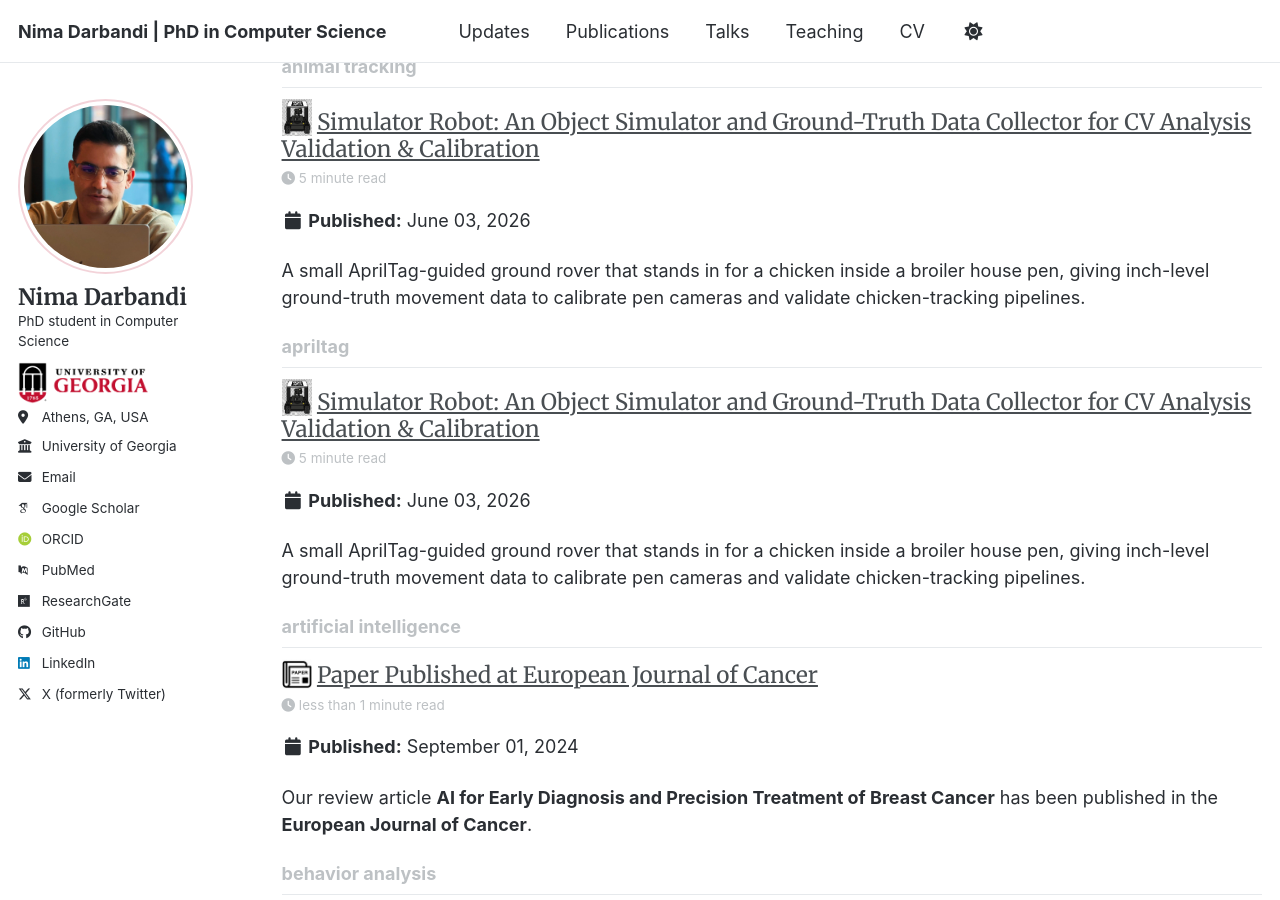
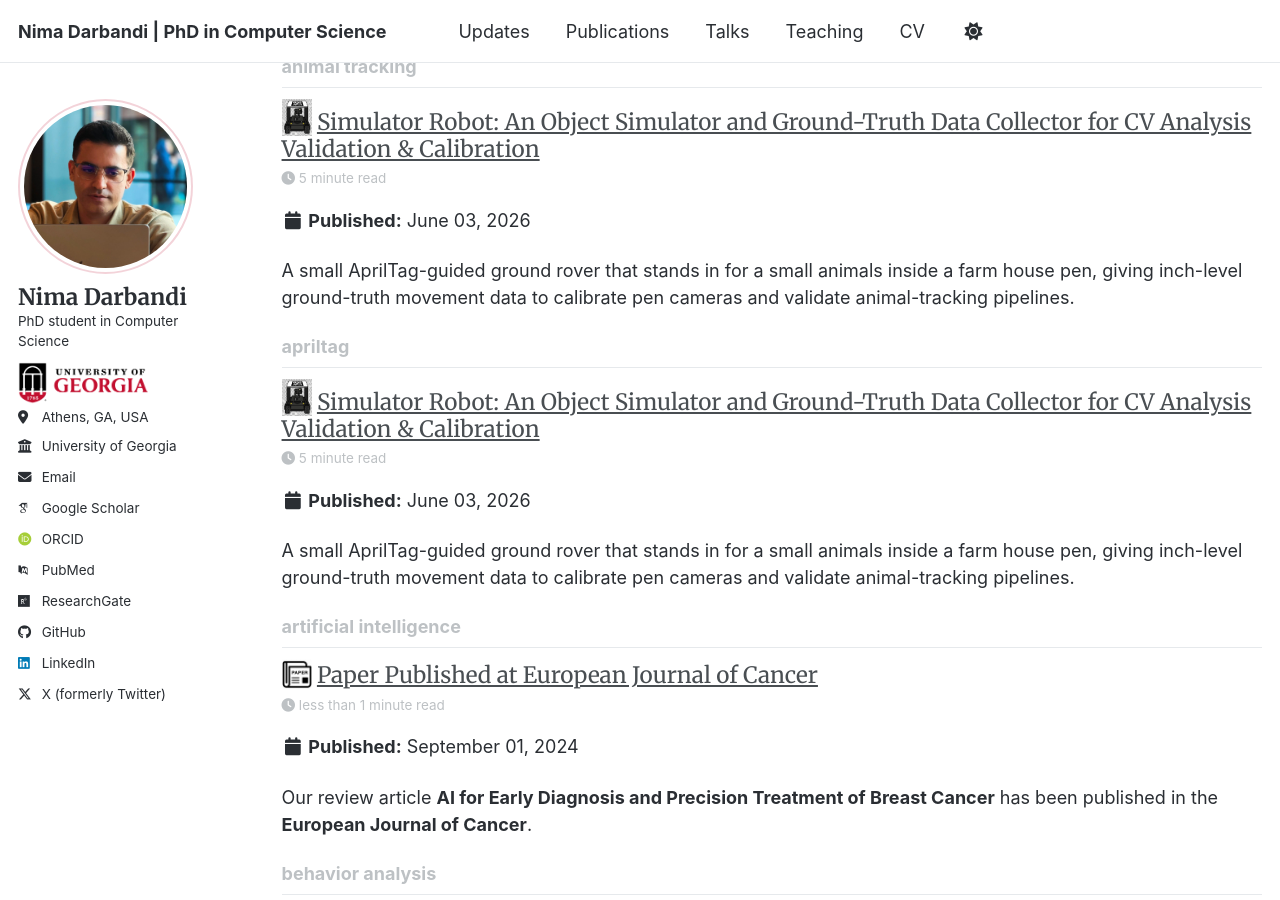
Before and after one commit to nimadarbandi/nimadarbandi.github.io, a Jekyll site: the page built from _pages/tag-archive.html, in a window 1280 px wide and 900 px high, scrolled down 1317 px. Built offline with Jekyll 4.4.1, drawn with Linux system fonts in a browser that asks for light colours; some web fonts are replaced; a script bundle is joined from its source files by our own code; library files that are not in the unit come from our copies; some of the changed text lies outside the part shown.

Commit message:
updated post

```diff
--- a/_posts/2026-06-03-poultry-house-rover-apriltag-navigation.md
+++ b/_posts/2026-06-03-poultry-house-rover-apriltag-navigation.md
@@ -18,11 +18,11 @@
 post_icon: /images/Rover.png
 post_icon_width: 30
 social_image: /images/poultry-rover-camera-gimbal-front.jpeg
-excerpt: "A small AprilTag-guided ground rover that stands in for a chicken inside a broiler house pen, giving inch-level ground-truth movement data to calibrate pen cameras and validate chicken-tracking pipelines."
+excerpt: "A small AprilTag-guided ground rover that stands in for a small animals inside a farm house pen, giving inch-level ground-truth movement data to calibrate pen cameras and validate animal-tracking pipelines."
 ---
 You can't ask a animals to walk a known path at a known speed so that a tracking camera can be checked against it. A **rover can**. I built the **Simulator Rover Robot** as a controllable stand-in for animal inside a farm house: it drives itself around the floor using printed AprilTag landmarks bolted to the walls, and because it always knows its own position in real-world inches, every trip it makes is a ground-truth trajectory. That trajectory is exactly what's needed to calibrate pen cameras and standardize how a computer-vision pipeline tracks objects' movements in the same space.
 
-<video controls muted loop playsinline style="display:block; width:100%; max-width:920px; height:auto; margin:1rem auto; border-radius:12px;">
+<video controls autoplay muted loop playsinline style="display:block; width:100%; max-width:920px; height:auto; margin:1rem auto; border-radius:12px;">
   <source src="/videos/poultry-rover-dashboard.mp4" type="video/mp4" />
   Your browser does not support the video tag.
 </video>
@@ -74,13 +74,13 @@
 
 ## The laptop dashboard: calibration and data analysis
 
-This is the part shown in the video above. The dashboard isn't just a remote control — it's where a run gets turned into usable calibration data. It polls the rover for live telemetry while driving, then rolls a full run into a trip report: distance traveled, average and peak speed, total turn, and elapsed time, alongside seven synced kinematics charts.
+This is the part shown in the video above. The dashboard isn't just a remote control — it's where a run gets turned into usable calibration data. The most useful output for calibration work is the dwell-time heatmap: the logged path is resampled and accumulated onto the pen floor plan, smoothed, and rendered on a blue-to-red scale so the spots where the rover lingered — corners, turnarounds, feeder/drinker lines — pop out visually against the tag landmarks.
+
+<img src="/images/poultry-rover-dwell-heatmap.jpg" alt="Dwell-time heatmap of a logged run over the pen floor plan, with numbered AprilTag landmarks around the perimeter" style="display:block; width:100%; max-width:920px; height:auto; margin:1.25rem auto; border-radius:12px; border:1px solid rgba(20,40,60,0.12); box-shadow:0 14px 32px rgba(15,23,42,0.14);" />
+
+It also polls the rover for live telemetry while driving, then rolls a full run into a trip report: distance traveled, average and peak speed, total turn, and elapsed time, alongside seven synced kinematics charts.
 
 <img src="/images/poultry-rover-kinematics-graphs.jpg" alt="Dashboard kinematics graphs: linear and angular velocity, linear acceleration, IMU acceleration, heading, voltage, moment speed, and cumulative distance" style="display:block; width:100%; max-width:920px; height:auto; margin:1.25rem auto; border-radius:12px; border:1px solid rgba(20,40,60,0.12); box-shadow:0 14px 32px rgba(15,23,42,0.14);" />
-
-The most useful output for calibration work is the dwell-time heatmap: the logged path is resampled and accumulated onto the pen floor plan, smoothed, and rendered on a blue-to-red scale so the spots where the rover lingered — corners, turnarounds, feeder/drinker lines — pop out visually against the tag landmarks.
-
-<img src="/images/poultry-rover-dwell-heatmap.jpg" alt="Dwell-time heatmap of a logged run over the pen floor plan, with numbered AprilTag landmarks around the perimeter" style="display:block; width:100%; max-width:920px; height:auto; margin:1.25rem auto; border-radius:12px; border:1px solid rgba(20,40,60,0.12); box-shadow:0 14px 32px rgba(15,23,42,0.14);" />
 
 Because a `tag_nav.py` log can be pasted or loaded after the fact, none of this requires a live connection — a run recorded on the rover out in the pen gets analyzed later on any laptop. That's what makes it practical as a calibration tool: record a rover pass with known ground-truth positions, then run the pen's animal-tracking pipeline over the same footage and line the two trajectories up to check where the tracking drifts, where camera coverage has blind spots, and whether tracked speed/heading numbers hold up against the rover's own IMU and odometry.
 
```
